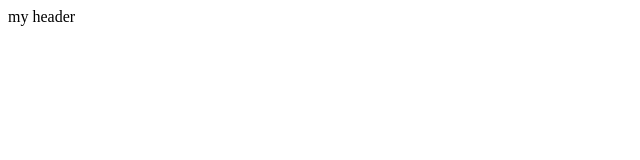
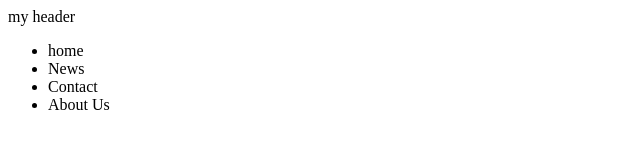
Before and after one commit to Ali-Reza-Rezaie/myfolder, a plain HTML site: page index.html in a window 1280 px wide. Shown: the whole page, without its empty margins (0-640 px from the left). Drawn offline with Linux system fonts and the light colour scheme.

Commit message:
navbar added
hello ali I add some beautiful feature in this repository what do you think about it

```diff
--- a/index.html
+++ b/index.html
@@ -8,6 +8,16 @@
 <body>
     <header>
         my header
-    </header>
+       </header>
+
+        <nav>
+            <ul>
+                <li>home</li>
+                <li>News</li>
+                <li>Contact</li>
+                <li>About Us</li>
+            </ul>
+        </nav>
+
 </body>
 </html>
```
